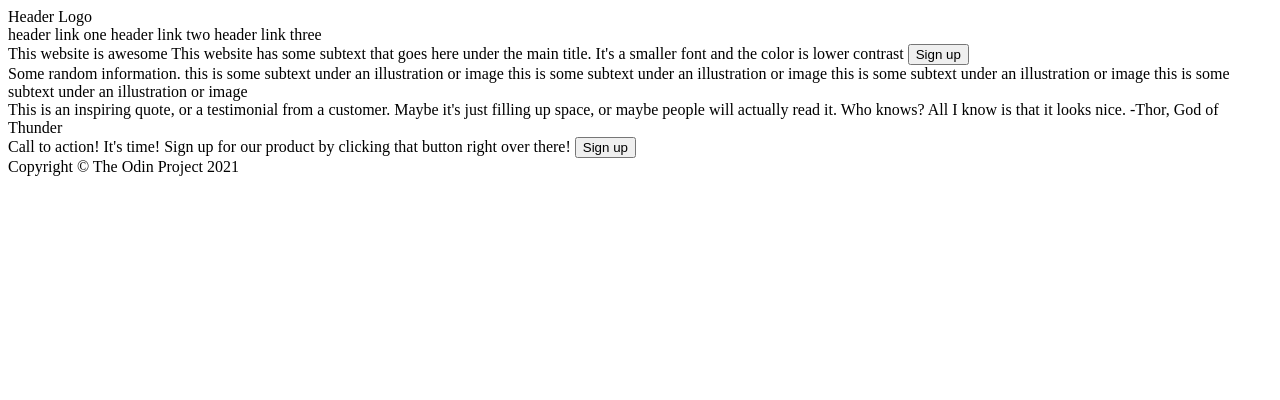
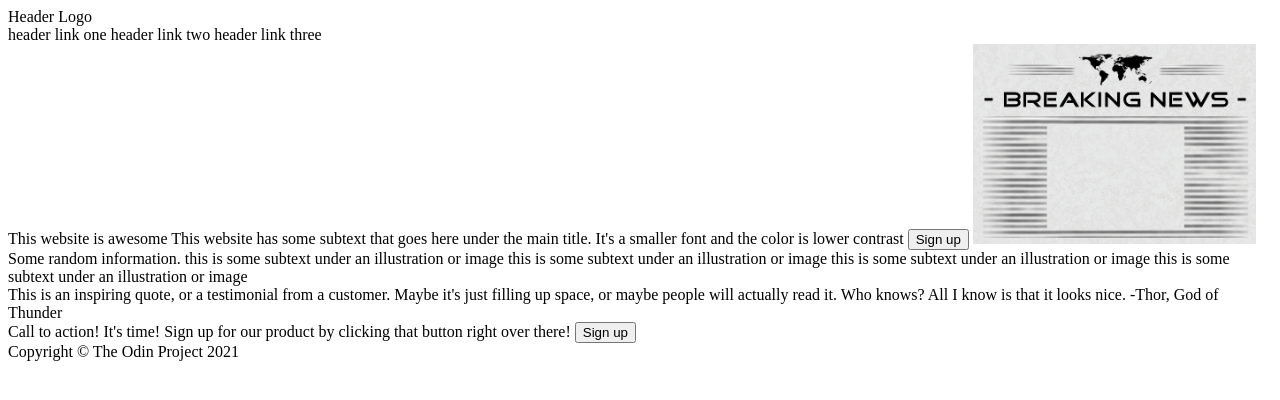
Before and after one commit to bradgerb/odin-landing-page, a plain HTML site: page index.html in a window 1280 px wide. Drawn offline with Linux system fonts and the light colour scheme.

Commit message:
Add placeholder image

```diff
--- a/index.html
+++ b/index.html
@@ -22,7 +22,7 @@
             This website is awesome
             This website has some subtext that goes here under the main title. It's a smaller font and the color is lower contrast
             <button>Sign up</button>
-            <img src="">
+            <img src="/img/placeholder.jpg" alt="placeholder image" height="200">
         </div>
         <div class="section2">
             Some random information.
```
Also changed, not shown: img/placeholder.jpg (added).
